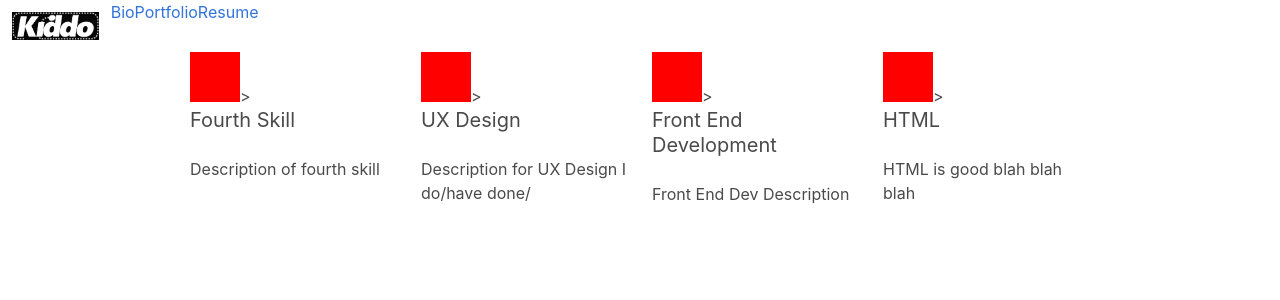
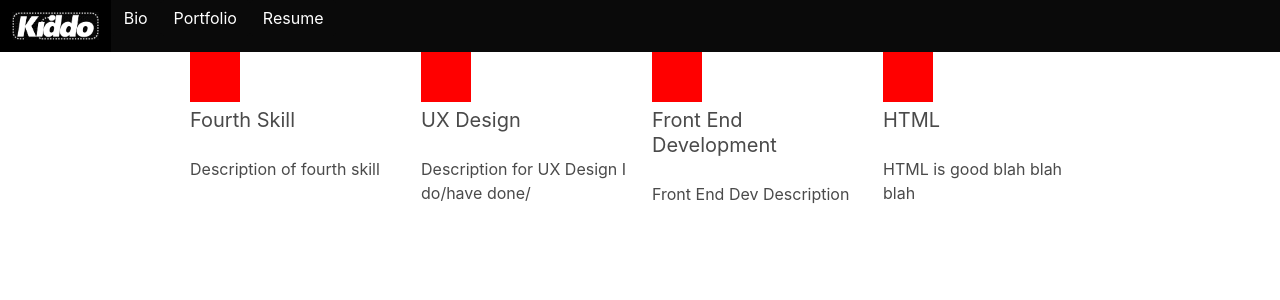
Before and after one commit to Gordon325/gsthree.com, a Jekyll site: the page built from index.html, in a window 1280 px wide. Shown: the top 300 px of the page. Built offline with Jekyll 4.4.1, drawn with Linux system fonts in a browser that asks for light colours; nearby versions of some CDN libraries.

Commit message:
updating nav bar

```diff
--- a/_layouts/default.html
+++ b/_layouts/default.html
@@ -20,7 +20,7 @@
   </head>
 
   <body>
-<nav class="navbar">
+<nav class="navbar is-black">
     <div class="navbar-brand">
         <a class="navbar-item" href="https://www.gsthree.com">
             <img src="/assets/kiddoLogo.png" alt="kiddo logo">
@@ -28,7 +28,7 @@
     </div>
     {% for page in site.pages %}
         {% if page.category contains 'myPage' %}
-            <a href="{{page.url}}">{{page.title}}</a>
+            <a class="button is-black" href="{{page.url}}">{{page.title}}</a>
         {% endif %}
     {% endfor %}
 </nav>
--- a/index.html
+++ b/index.html
@@ -2,11 +2,11 @@
 layout: default
 ---
 
-    <div class="columns">
+    <div class="columns skillsList">
 	    {% for post in site.posts %}
-		    	<div class="column">
-			    	<img src="{{ post.featureImage }}" class="featureImage">>
-				    <h3 class="subtitle">{{ post.title }}</h3>
+		    	<div class="column skills">
+			    	<img src="{{ post.featureImage }}" class="featureImage">
+				    <h3 class="subtitle skillsDesc">{{ post.title }}</h3>
 				    {{ post.content }}
 			    </div>
     	{% endfor %}
```
